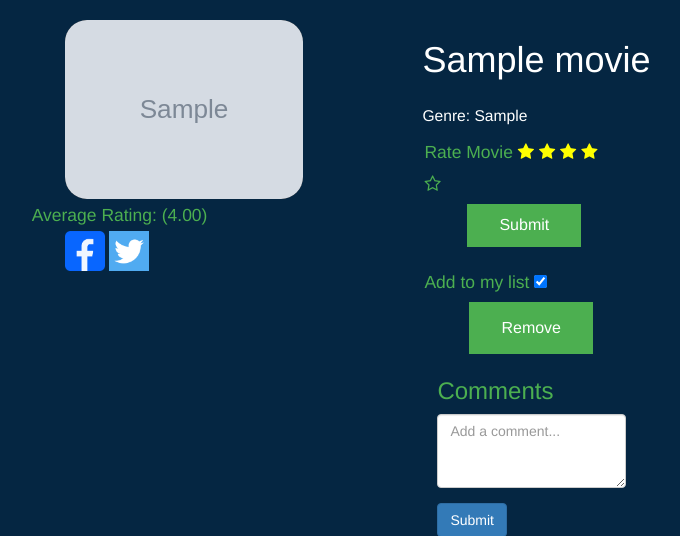
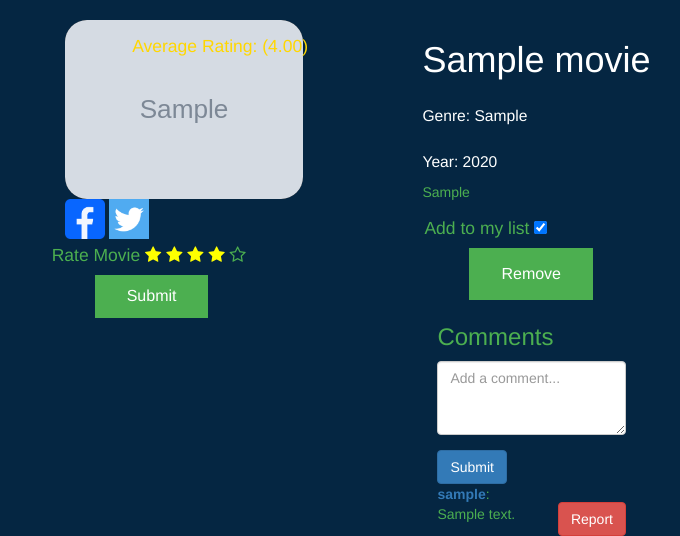
Before and after one commit to thpthtttnt-28/Film1080, a Django app: page /1/ in a window 1280 px wide. Shown: the part 80-616 px from the top of the page, without its empty margins (107-787 px from the left). Run offline with Django 3.2, Linux system fonts and the light colour scheme; a user stored in the database is signed in; tables that the repository leaves empty hold one stand-in row (values such as "Sample post"); grey boxes marked "Sample" are stand-in pictures; some libraries are stand-ins or nearby versions.

Commit message:
show overview of the movie and year of release

```diff
--- a/recommend/templates/recommend/detail.html
+++ b/recommend/templates/recommend/detail.html
@@ -17,16 +17,16 @@
     <div class="row">
         <!-- Left Movie Info -->
         <div class="col-sm-2 col-md-3">
+            <div class="star-rating" style="position: absolute; top: 10px; right: 10px;">
+                {% load custom_filters %}
+                <span style="color: gold;">Average Rating:</span> <!-- Đổi màu của văn bản thành màu vàng -->
+                <span style="color: gold;">({{ movie_avg_rating|floatformat:2 }})</span> <!-- Đổi màu của điểm đánh giá thành màu vàng -->
+            </div>
             <a href="#">
                 <img src="{{ movie.movie_logo }}" class="img-responsive" style="border-radius: 22px 22px 22px 22px;">
             </a>
-            <div class="star-rating">
-                {% load custom_filters %}
-                <span>Average Rating:</span>
-                <span>({{ movie_avg_rating|floatformat:2 }})</span>
-            </div>
-            <!-- Share Button -->
             <div class="share-button">
+                <!-- <span style="font-size: 14px; color: #fff;">Share</span>  Bỏ văn bản "Share" -->
                 <a href="#" onclick="shareOnFacebook('{{ request.build_absolute_uri }}')">
                     <img src="{% static 'recommend/images/facebook-icon.png' %}" alt="Share on Facebook" style="width: 40px; height: 40px;">
                 </a>
@@ -34,16 +34,6 @@
                     <img src="{% static 'recommend/images/twitter-icon.png' %}" alt="Share on Twitter" style="width: 40px; height: 40px;">
                 </a>
             </div>
-
-        </div>
-
-
-        <!-- Right Movie Info -->
-        <div class="col-sm-offset-1 col-sm-4 col-md-4">
-            <h1 style="color:#fff">{{ movie.title }}</h1>
-            <h3><small>Genre: {{ movie.genre }}</small></h3>
-
-            <div class="col-sm-offset-0 col-sm-8">
             <!-- Rating Form -->
             <form class="form-horizontal" role="search" method="post" action="{% url 'detail' movie.id %}" onsubmit="return validateForm()" name="ratingForm">
                 {% csrf_token %}
@@ -71,7 +61,17 @@
                     </div>
                 </div>
             </form>
+        </div>
 
+
+        <!-- Right Movie Info -->
+        <div class="col-sm-offset-1 col-sm-4 col-md-4">
+            <h1 style="color:#fff">{{ movie.title }}</h1>
+            <h3><small>Genre: {{ movie.genre }}</small></h3>
+            <h3><small>Year: {{ movie.year }}</small></h3>
+            <p>{{ movie.overview }}</p>
+
+            <div class="col-sm-offset-0 col-sm-8">
                 <!-- Watch List Form -->
                 <form class="form-horizontal" role="search" method="post" action="{% url 'detail' movie.id %}">
                     {% csrf_token %}
@@ -149,10 +149,12 @@ function shareOnFacebook(url) {
 }, function(response){});
 }
 </script>
+
 <script>
     function shareOnTwitter(title, url) {
-        var twitterUrl = "https://twitter.com/intent/tweet?url=" + encodeURIComponent(url) + "&text=" + encodeURIComponent(title);
+        var twitterUrl = "https://twitter.com/intent/tweet?url=" + encodeURIComponent(url) + "&text
         window.open(twitterUrl, '_blank');
 }
 </script>
+
 {% endblock %}
```
Lines whose indentation alone changed are shown as unchanged.
